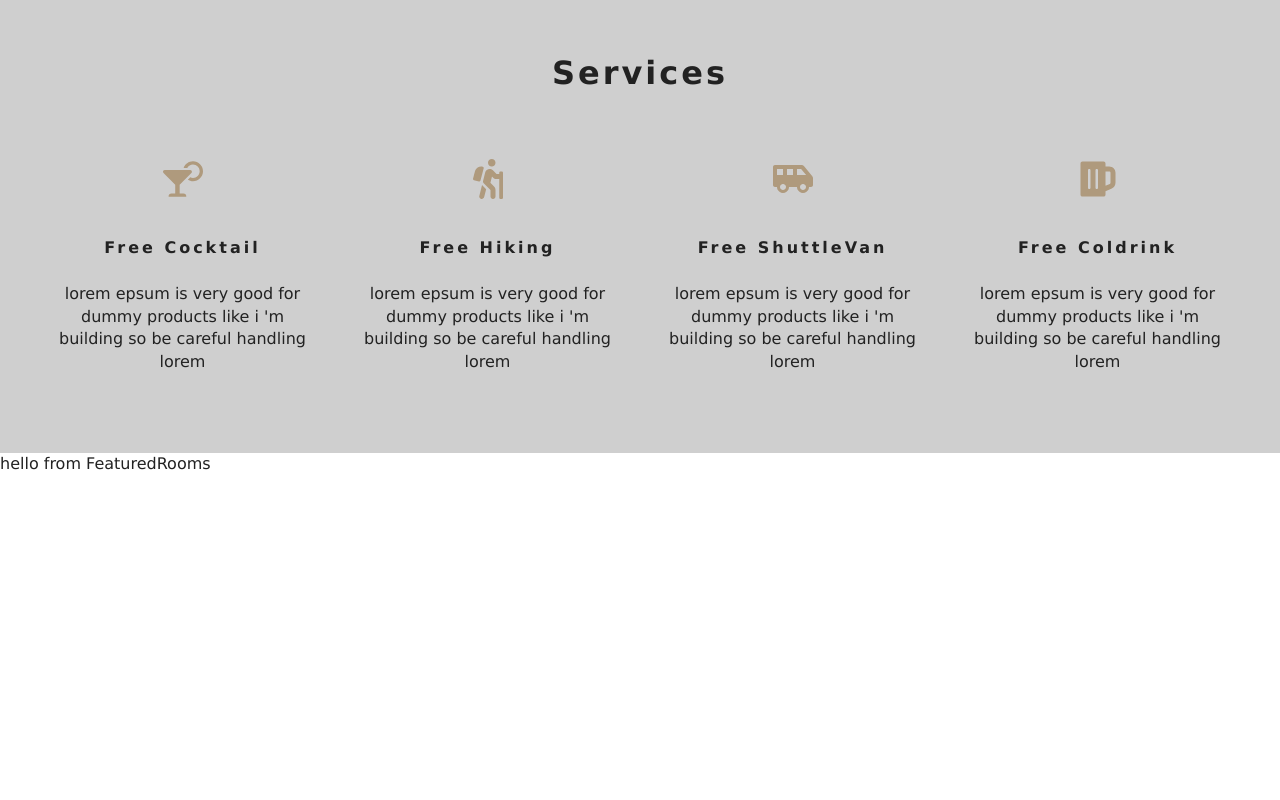
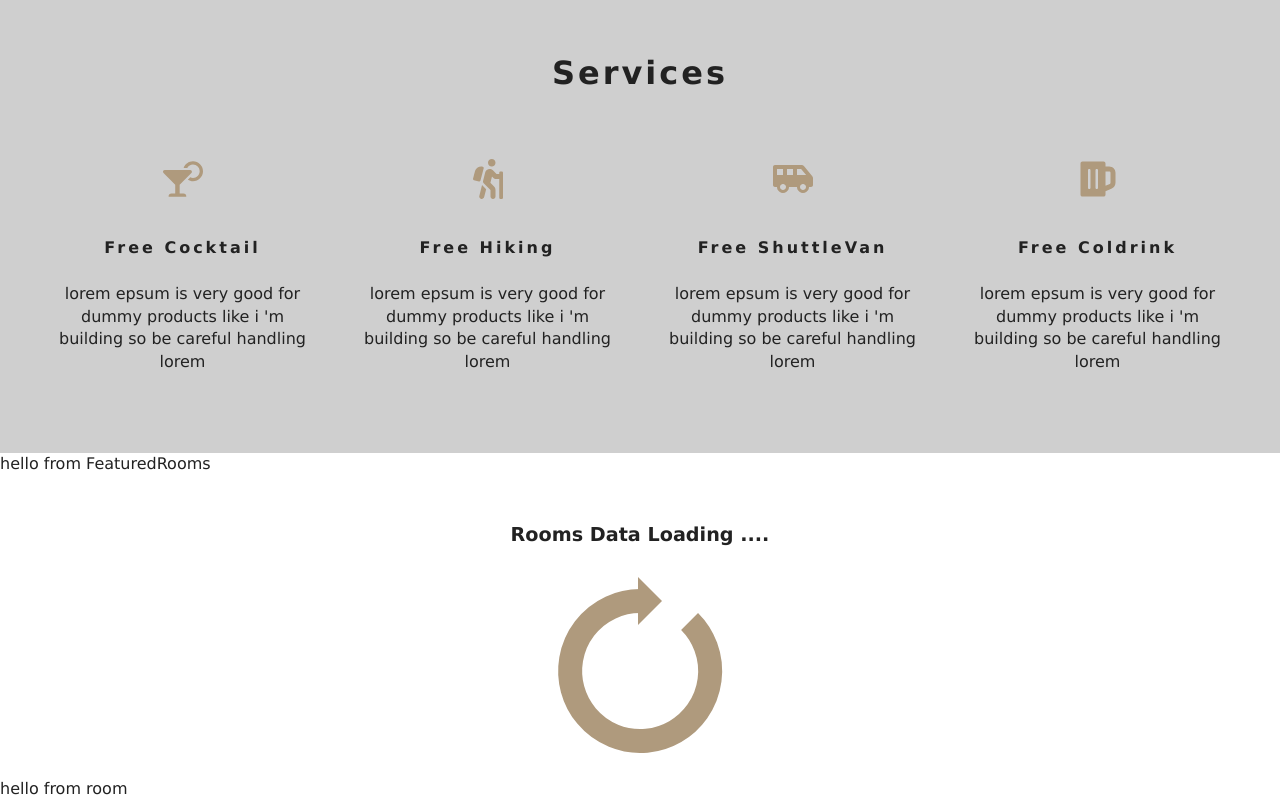
Before and after one commit to Hashmat2526/react-resort-app, a React (Create React App) app: page / in a window 1280 px wide. Shown: the part 827-1627 px from the top of the page. Before the commit the page ends 1302 px from the top, so only its background shows below. Built offline with nearby package versions, Linux system fonts and the light colour scheme.

Commit message:
setup loading gif

```diff
--- a/src/components/FeaturedRooms.js
+++ b/src/components/FeaturedRooms.js
@@ -1,11 +1,19 @@
 import React, { Component } from "react";
 import { RoomContext } from "../context";
+import Loading from "./Loading";
+import Room from "./Room";
 export default class FeaturedRooms extends Component {
   static contextType = RoomContext;
   render() {
     const { featuredRooms: rooms } = this.context;
     console.log(rooms);
 
-    return <div>hello from FeaturedRooms</div>;
+    return (
+      <div>
+        hello from FeaturedRooms
+        <Loading />
+        <Room />
+      </div>
+    );
   }
 }
--- /dev/null
+++ b/src/components/Loading.js
@@ -0,0 +1,11 @@
+import React from "react";
+import loadingGif from "../images/gif/loading-arrow.gif";
+
+export default function Loading() {
+  return (
+    <div className="loading">
+      <h4>rooms data loading ....</h4>
+      <img src={loadingGif} alt="" />
+    </div>
+  );
+}
--- /dev/null
+++ b/src/components/Room.js
@@ -0,0 +1,5 @@
+import React from "react";
+
+export default function Room() {
+  return <div>hello from room</div>;
+}
```
